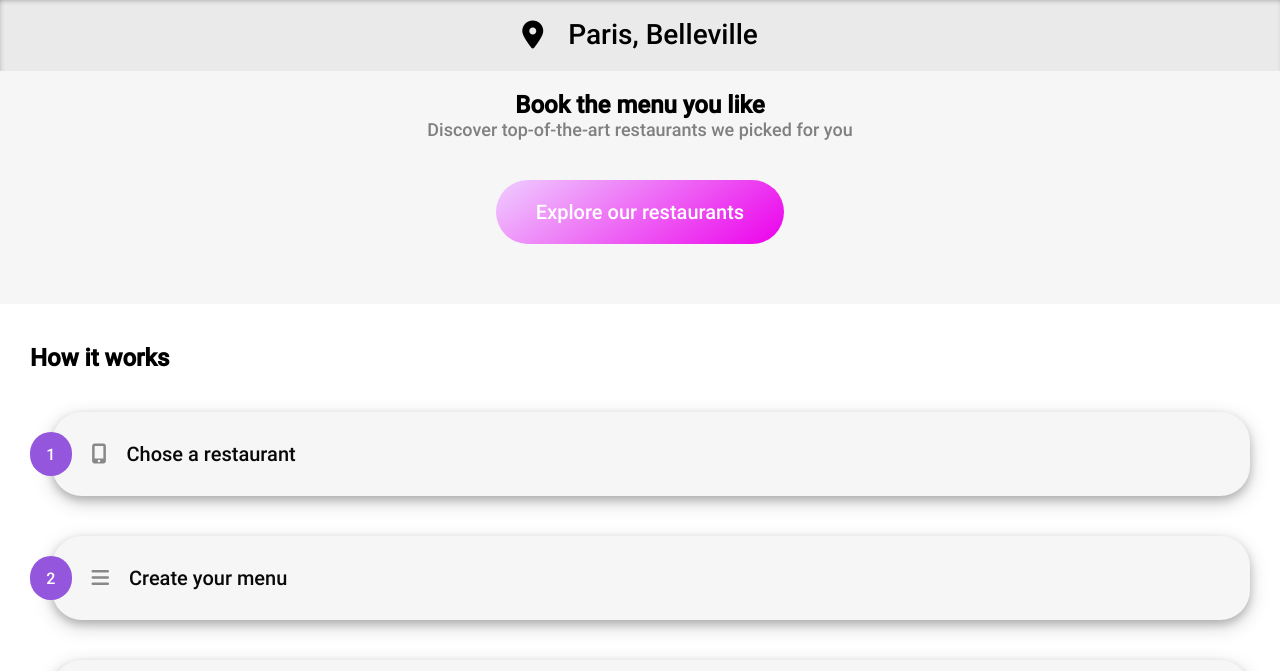
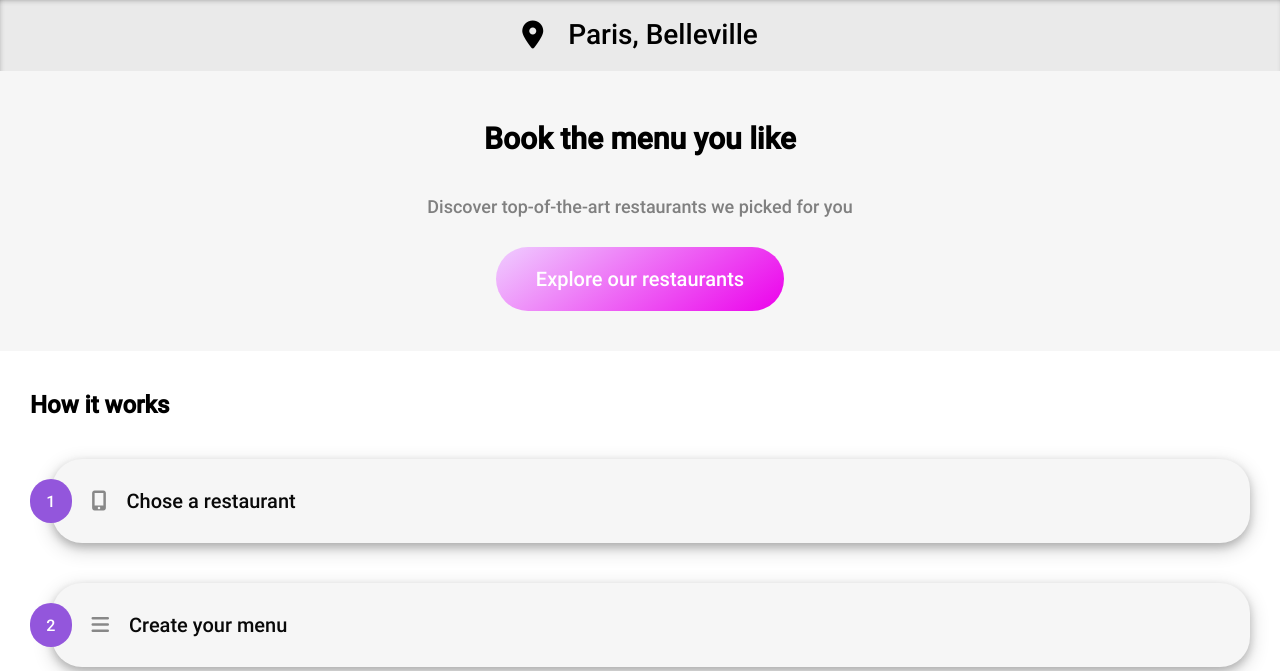
Before and after one commit to skippynea/P3, a website: page index.html in a window 1280 px wide. Shown: the part 110-781 px from the top of the page. Drawn offline with Linux system fonts and the light colour scheme; a web font is replaced by a local one.

Commit message:
create class buttons containing choices-buttons

```diff
--- a/index.html
+++ b/index.html
@@ -32,7 +32,7 @@
 
         <div class="choices ">
             <h2>How it works</h2>
-
+            <div class="buttons">
                 <div class="choices-button ">
                     <span class="choices-number ">1</span>
                     <div class="button-label ">
@@ -51,6 +51,7 @@
                     <span class="choices-number ">3</span>
                     <div class="button-label ">
                         <i class="fas fa-store "></i> Go enjoy it at the restaurant
+                    </div>
                 </div>
             </div>
         </div>
--- a/sass/button.scss
+++ b/sass/button.scss
@@ -6,5 +6,5 @@ button {
     border: none;
     padding: 20px 40px;
     border-radius: 40px;
-    margin-bottom: 40px;
+    margin: 20px 0px;
 }
--- a/sass/main.scss
+++ b/sass/main.scss
@@ -47,12 +47,13 @@ h1 {
     align-items: center;
     flex-direction: column;
     padding: 20px 40px;
-    h1 {
-        margin: 40px 0px;
+    h2 {
+        margin: 30px 0px;
+        font-size: 30px;
     }
     p {
         color: grey;
-        margin-bottom: 40px;
+        margin: 10px 0px;
         font-size: 18px;
     }
 }
```
Also changed, not shown: css/styles.css, 1 other file. Lines whose indentation alone changed are shown as unchanged.
